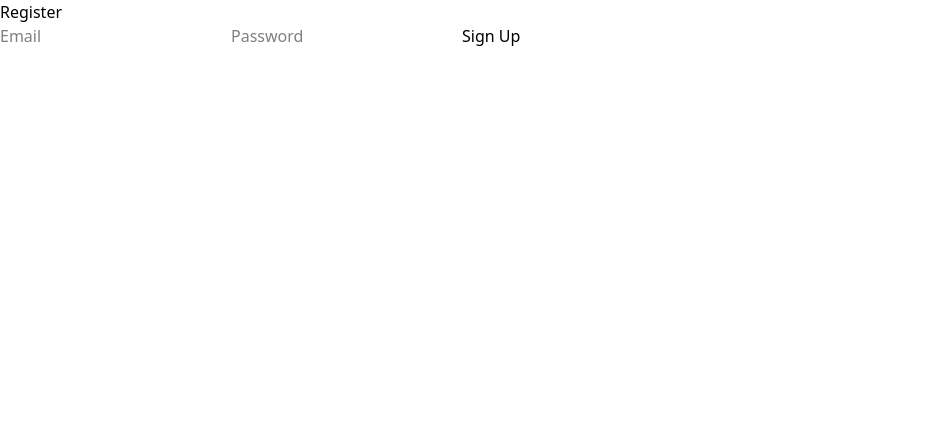
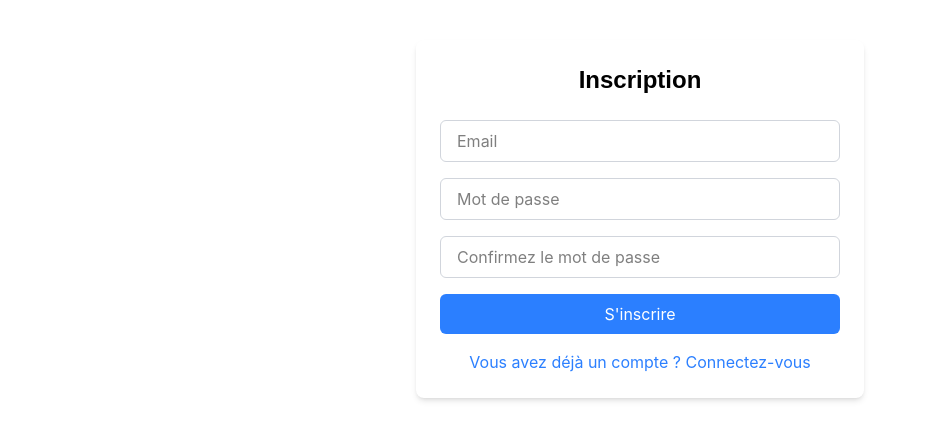
Before and after one commit to KaRZa13/EcoTrack, a Nuxt app: page /register in a window 1280 px wide. Shown: the top 440 px of the page, without its empty margins (0-925 px from the left). Built offline with nearby package versions, Linux system fonts and the light colour scheme; no server answers.

Commit message:
2025/04/26 - LoginForm

```diff
--- a/assets/css/main.css
+++ b/assets/css/main.css
@@ -1,9 +1,17 @@
 @import "tailwindcss";
 
 @theme {
-    --bg-primary: #5E2BFF;
-    --bg-secondary: #06A77D;
-    --bg-tertiary: #FFFC31;
-    --bg-black: #080808;
-    --bg-white: #F7F9F5
+    --color-primary: #5E2BFF;
+    --color-secondary: #06A77D;
+    --color-tertiary: #FFFC31;
+    --color-black1: #080808;
+    --color-white1: #F7F9F5
 }
+
+h1 {
+    font-family: 'Manrope', sans-serif;
+}
+
+* {
+    font-family: 'Inter', sans-serif;
+}
--- a/components/LoginForm.vue
+++ /dev/null
@@ -1,63 +0,0 @@
-<template>
-  <div class="w-screen h-screen flex items-center justify-center">
-    <form @submit.prevent="signIn" class="w-1/4 h-auto p-5 bg-slate-200 rounded-lg border border-slate-300">
-      <div class="flex flex-col items-center justify-center mb-4">
-        <Person class="w-10 h-10"/>
-        <h1 class="text-xl font-bold">Login</h1>
-      </div>
-      <div class="mb-4">
-        <label for="email" class="block text-sm font-medium text-gray-700">Email:</label>
-        <input id="email" type="email" v-model="email" placeholder="Enter your email" required
-          class="border rounded p-2 w-full" />
-      </div>
-      <div class="mb-4">
-        <label for="password" class="block text-sm font-medium text-gray-700">Password:</label>
-        <input id="password" type="password" v-model="password" placeholder="Enter your password" required
-          class="border rounded p-2 w-full" />
-      </div>
-      <div v-if="errorMsg" class="text-red-500 text-sm mb-4">{{ errorMsg }}</div>
-      <button type="submit" class="w-full bg-blue-500 text-white py-2 rounded hover:bg-blue-600">
-        Sign In
-      </button>
-      <NuxtLink to="/register" class="block text-center text-blue-500 mt-4 hover:underline">
-        Don't have an account? Sign Up
-      </NuxtLink>
-    </form>
-  </div>
-</template>
-
-<script setup lang="ts">
-import Person from './svg/Person.vue'
-const client = useSupabaseClient()
-const router = useRouter()
-
-const email = ref<string>("")
-const password = ref<string>("")
-const errorMsg = ref<string>("")
-
-const signIn = async () => {
-  try {
-    const { error } = await client.auth.signInWithPassword({
-      email: email.value,
-      password: password.value,
-    });
-    if (error) {
-      errorMsg.value = error.message;
-    } else {
-      router.push("/dashboard");
-    }
-  } catch (error) {
-    errorMsg.value = "an error occurred during sign-in";
-  }
-}
-</script>
-
-<style scoped>
-h1 {
-  font-family: 'Manrope', sans-serif;
-}
-
-* {
-  font-family: 'Inter', sans-serif;
-}
-</style>
--- a/nuxt.config.ts
+++ b/nuxt.config.ts
@@ -7,6 +7,11 @@ export default defineNuxtConfig({
   css: ['~/assets/css/main.css'],
   supabase: {
     redirect: false,
+    redirectOptions: {
+      login: '/login',
+      callback: '/index',
+      exclude: ['/login', '/register', '/forgot-password'],
+    }
   },
   vite: {
     plugins: [
--- a/pages/login.vue
+++ b/pages/login.vue
@@ -1,7 +1,54 @@
 <template>
-  <LoginForm/>
+  <div class="w-screen h-screen flex items-center justify-center">
+    <form @submit.prevent="signIn" class="w-1/4 h-auto p-5 bg-slate-200 rounded-lg border border-slate-300">
+      <div class="flex flex-col items-center justify-center mb-4">
+        <Person class="w-10 h-10"/>
+        <h1 class="text-xl font-bold">Login</h1>
+      </div>
+      <div class="mb-4">
+        <label for="email" class="block text-sm font-medium text-gray-700">Email:</label>
+        <input id="email" type="email" v-model="email" placeholder="Enter your email" required
+          class="border rounded p-2 w-full" />
+      </div>
+      <div class="mb-4">
+        <label for="password" class="block text-sm font-medium text-gray-700">Password:</label>
+        <input id="password" type="password" v-model="password" placeholder="Enter your password" required
+          class="border rounded p-2 w-full" />
+      </div>
+      <div v-if="errorMsg" class="text-red-500 text-sm mb-4">{{ errorMsg }}</div>
+      <button type="submit" class="w-full bg-blue-500 text-white py-2 rounded hover:bg-blue-600">
+        Sign In
+      </button>
+      <NuxtLink to="/register" class="block text-center text-blue-500 mt-4 hover:underline">
+        Don't have an account? Sign Up
+      </NuxtLink>
+    </form>
+  </div>
 </template>
 
 <script setup lang="ts">
+import Person from '../components/svg/Person.vue'
 
+const client = useSupabaseClient()
+const router = useRouter()
+
+const email = ref<string>("")
+const password = ref<string>("")
+const errorMsg = ref<string>("")
+
+const signIn = async () => {
+  try {
+    const { error } = await client.auth.signInWithPassword({
+      email: email.value,
+      password: password.value,
+    });
+    if (error) {
+      errorMsg.value = error.message
+    } else {
+      router.push("/dashboard")
+    }
+  } catch (error) {
+    errorMsg.value = "an error occurred during sign-in"
+  }
+}
 </script>
--- a/pages/register.vue
+++ b/pages/register.vue
@@ -1,46 +1,81 @@
-<script setup>
-import { NuxtLink } from '#components';
+<template>
+  <div class="max-w-md mx-auto mt-10 p-6 bg-white shadow-md rounded-lg">
+    <h1 class="text-2xl font-bold text-center mb-6">Inscription</h1>
+    <form @submit.prevent="signUp" class="space-y-4">
+      <div class="form-group">
+        <input
+          v-model="email"
+          type="email"
+          placeholder="Email"
+          required
+          class="w-full px-4 py-2 border border-gray-300 rounded-md focus:outline-none focus:ring-2 focus:ring-blue-500"
+        />
+      </div>
+      <div class="form-group">
+        <input
+          v-model="password"
+          type="password"
+          placeholder="Mot de passe"
+          required
+          class="w-full px-4 py-2 border border-gray-300 rounded-md focus:outline-none focus:ring-2 focus:ring-blue-500"
+        />
+      </div>
+      <div class="form-group">
+        <input
+          v-model="confirmPassword"
+          type="password"
+          placeholder="Confirmez le mot de passe"
+          required
+          class="w-full px-4 py-2 border border-gray-300 rounded-md focus:outline-none focus:ring-2 focus:ring-blue-500"
+        />
+      </div>
+      <button
+        type="submit"
+        class="w-full bg-blue-500 text-white py-2 rounded-md hover:bg-blue-600 transition"
+      >
+        S'inscrire
+      </button>
+      <p v-if="errorMsg" class="text-red-500 text-sm mt-2">{{ errorMsg }}</p>
+      <p v-if="successMsg" class="text-green-500 text-sm mt-2">{{ successMsg }}</p>
+    </form>
+    <NuxtLink
+      to="/login"
+      class="block text-center text-blue-500 mt-4 hover:underline"
+    >
+      Vous avez déjà un compte ? Connectez-vous
+    </NuxtLink>
+  </div>
+</template>
 
-useHead({
-  title: "Register",
-  meta: [
-    {
-      name: "register",
-      content: "register page",
-    },
-  ],
-});
+<script setup lang="ts">
+const client = useSupabaseClient()
+const email = ref<string>("")
+const password = ref<string>("")
+const confirmPassword = ref<string>("")
+const errorMsg = ref<string>("")
+const successMsg = ref<string>("")
 
-const client = useSupabaseClient();
-const email = ref("");
-const password = ref(null);
-const errorMsg = ref(null);
-const successMsg = ref(null);
+const signUp = async () => {
+  errorMsg.value = ""
+  successMsg.value = ""
 
-async function signUp() {
+  if (password.value !== confirmPassword.value) {
+    errorMsg.value = "Les mots de passe ne correspondent pas."
+    return
+  }
+
   try {
     const { data, error } = await client.auth.signUp({
       email: email.value,
       password: password.value,
-    });
+    })
     if (error) {
-      errorMsg.value = error.message;
+      errorMsg.value = error.message
     } else {
-      successMsg.value = "Check your email for the confirmation link";
+      successMsg.value = "Vérifiez votre email pour le lien de confirmation."
     }
-  } catch (error) {
-    errorMsg.value = error.message;
+  } catch (error: any) {
+    errorMsg.value = error.message || "Une erreur est survenue."
   }
 }
 </script>
-<template>
-  <h1>Register</h1>
-  <form @submit.prevent="signUp">
-    <input v-model="email" type="email" placeholder="Email" required />
-    <input v-model="password" type="password" placeholder="Password" required />
-    <button type="submit">Sign Up</button>
-    <p v-if="errorMsg">{{ errorMsg }}</p>
-    <p v-if="successMsg">{{ successMsg }}</p>
-  </form>
-  <NuxtLink to="/login">Already have an account? Login</NuxtLink>
-</template>
```
